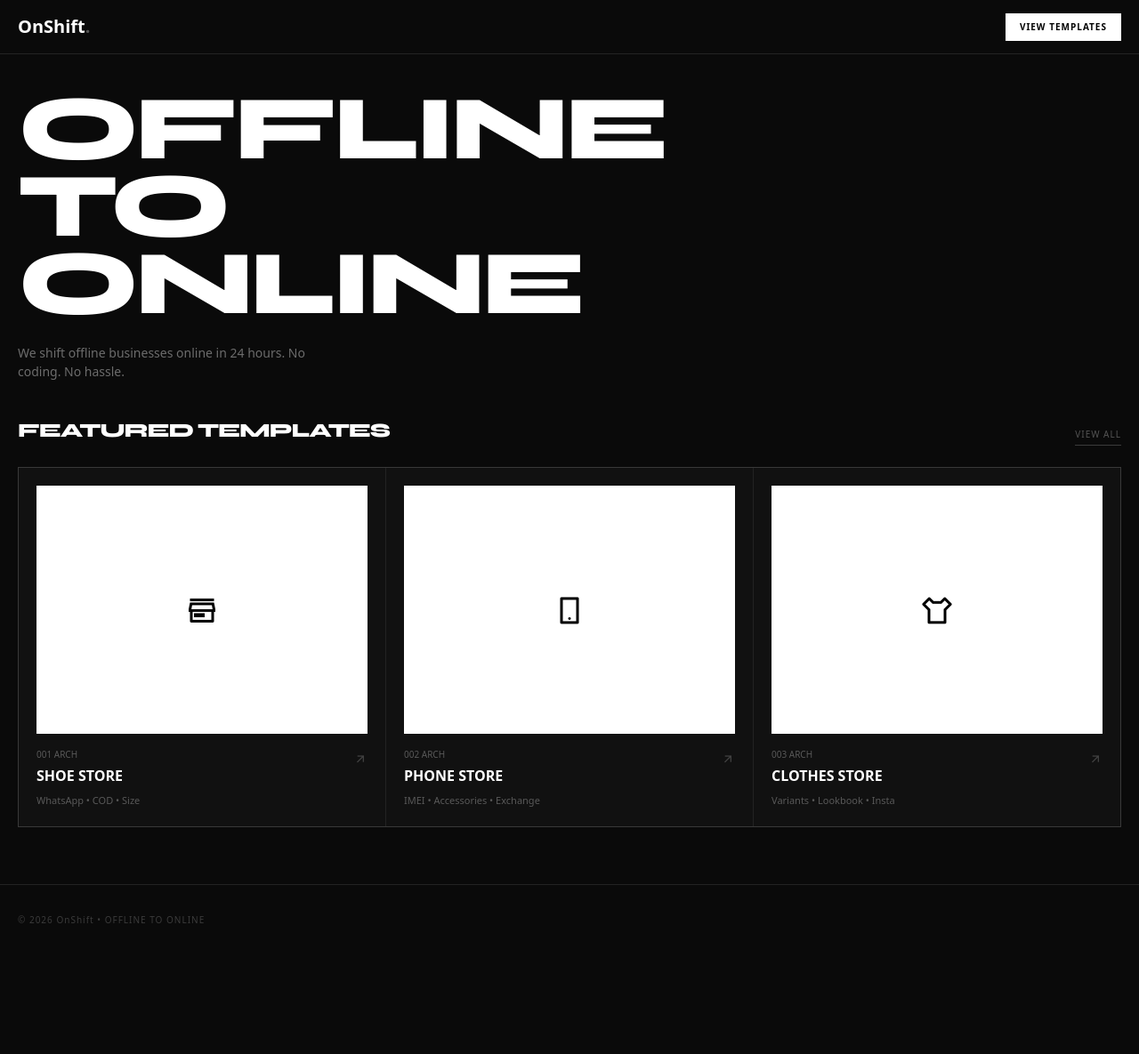
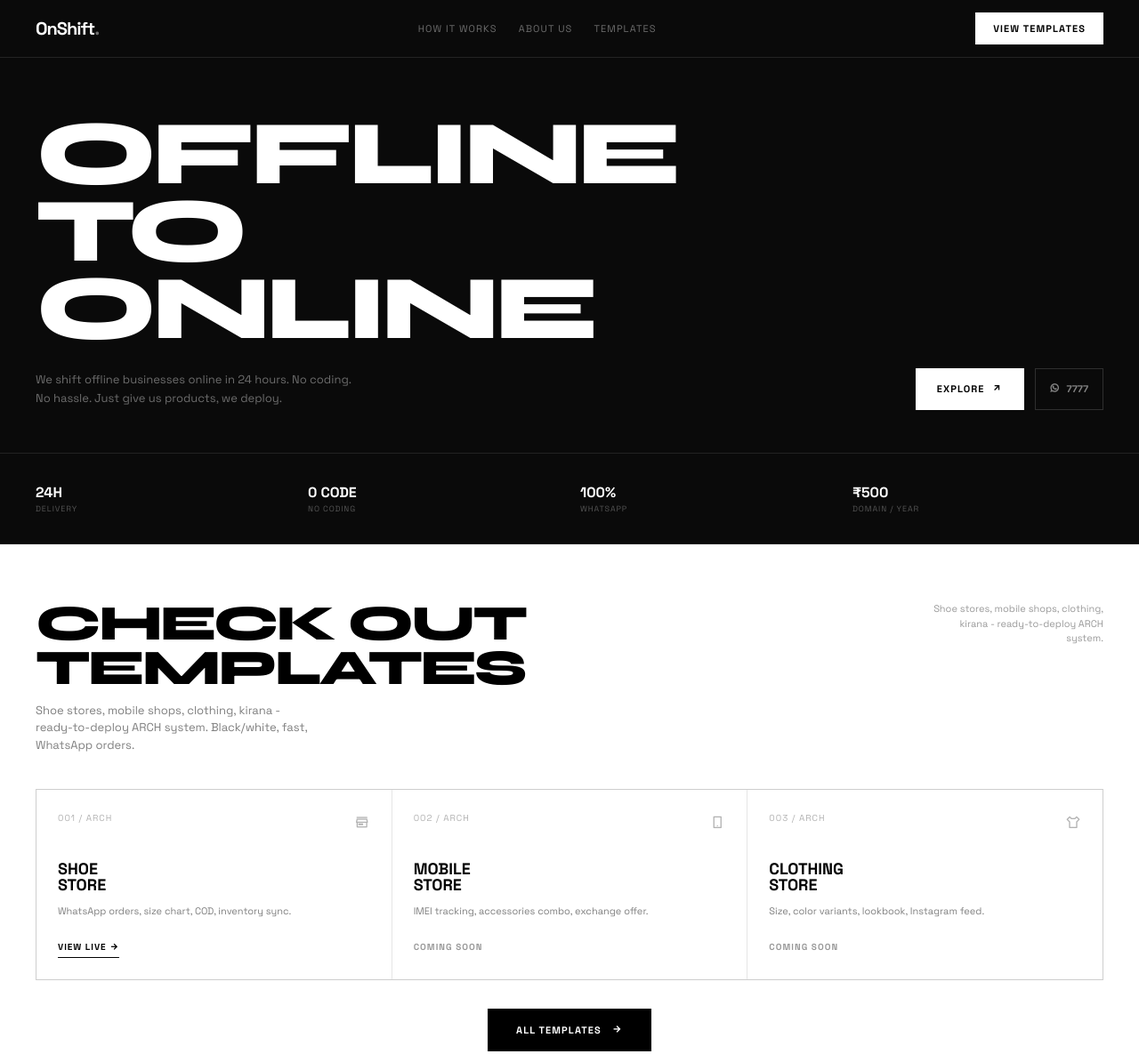
Before and after one commit to blac16313-source/OnShift, a plain HTML site: page index.html in a window 1280 px wide. Shown: the top 1185 px of the page at 89% size. Before the commit the page ends 1074 px from the top, so only its background shows below. Drawn offline with nearby package versions, Linux system fonts and the light colour scheme.

Commit message:
Update index.html

```diff
--- a/index.html
+++ b/index.html
@@ -10,57 +10,75 @@
 @import url('https://fonts.googleapis.com/css2?family=Syne:wght@800&family=Space+Grotesk:wght@400;700&display=swap');
 h1,h2{font-family:'Syne',sans-serif}
 *{box-sizing:border-box}
-html,body{overflow-x:hidden;width:100%;margin:0}
+html,body{width:100%;margin:0;overflow-x:hidden}
+body{font-family:'Space Grotesk',sans-serif;background:#0a0a0a;color:white}
 </style>
 </head>
-<body class="bg-[#0a0a0a] text-white">
+<body>
 
 <header class="sticky top-0 z-50 bg-[#0a0a0a] border-b border-white/10">
-<div class="max-w-[1400px] mx-auto px-5 h-[60px] flex items-center justify-between">
-<a href="index.html" class="font-black text-[20px]">OnShift<span class="text-white/30">.</span></a>
-<a href="templates.html" class="bg-white text-black px-4 py-2 text-[10px] font-bold tracking-widest">VIEW TEMPLATES</a>
+<div class="max-w-[1400px] mx-auto px-5 md:px-10 h-[64px] flex items-center justify-between">
+<a class="font-black text-[20px] tracking-tighter">OnShift<span class="text-white/40">.</span></a>
+<div class="hidden md:flex gap-6 text-[11px] tracking-widest text-white/40">
+<a href="#how">HOW IT WORKS</a><a href="#about">ABOUT US</a><a href="templates.html">TEMPLATES</a>
+</div>
+<a href="templates.html" class="bg-white text-black px-5 py-2.5 text-[11px] font-bold tracking-widest">VIEW TEMPLATES</a>
 </div>
 </header>
 
-<!-- HERO - FIXED E BUG -->
-<section class="max-w-[1400px] mx-auto px-5 pt-10 pb-10">
-<!-- OFFLINE fixed to one line -->
-<h1 class="font-black leading-[0.85] tracking-[-0.04em] text-[15vw] md:text-[8vw] whitespace-nowrap">
-OFFLINE
+<!-- HERO FIXED - E won't fall -->
+<section class="max-w-[1400px] mx-auto px-5 md:px-10 pt-8 md:pt-16 pb-12">
+<h1 class="font-black leading-[0.85] tracking-[-0.05em] text-[12.5vw] md:text-[8vw] break-words">
+OFFLINE<br>TO<br>ONLINE
 </h1>
-<h1 class="font-black leading-[0.85] tracking-[-0.04em] text-[15vw] md:text-[8vw]">TO<br>ONLINE</h1>
-<p class="mt-6 text-white/40 text-[14px] max-w-[360px]">We shift offline businesses online in 24 hours. No coding. No hassle.</p>
-</section>
-
-<!-- FEATURED TEMPLATES - Like your 2nd image -->
-<section class="max-w-[1400px] mx-auto px-5 pb-16">
-<div class="flex justify-between items-end mb-6">
-<h2 class="text-[22px] font-black tracking-tighter">FEATURED TEMPLATES</h2>
-<a href="templates.html" class="text-[10px] tracking-widest text-white/30 border-b border-white/20 pb-1">VIEW ALL</a>
+<div class="mt-6 flex flex-col md:flex-row gap-4 md:items-center justify-between">
+<p class="text-white/40 text-[13px] max-w-[360px] leading-relaxed">We shift offline businesses online in 24 hours. No coding. No hassle. Just give us products, we deploy.</p>
+<div class="flex gap-3">
+<a href="templates.html" class="bg-white text-black px-6 py-3.5 text-[11px] font-bold tracking-widest flex items-center gap-2">EXPLORE <i class="ri-arrow-right-up-line"></i></a>
+<div class="border border-white/15 px-4 py-3.5 text-[11px] font-bold text-white/50 flex items-center gap-2"><i class="ri-whatsapp-line"></i> 7777</div>
 </div>
-
-<div class="grid grid-cols-1 md:grid-cols-3 gap-[1px] bg-white/10 border border-white/10">
-<!-- SHOE -->
-<a href="templates.html?filter=shoe" class="bg-[#111] p-5 group">
-<div class="bg-white aspect-[4/3] flex items-center justify-center text-black"><i class="ri-store-3-line text-4xl"></i></div>
-<div class="mt-4 flex justify-between"><div><p class="text-[10px] text-white/30">001 ARCH</p><p class="font-bold mt-1">SHOE STORE</p></div><i class="ri-arrow-right-up-line text-white/20 group-hover:text-white"></i></div>
-<p class="mt-2 text-[11px] text-white/30">WhatsApp • COD • Size</p>
-</a>
-<!-- PHONE -->
-<a href="templates.html?filter=phone" class="bg-[#111] p-5 group">
-<div class="bg-white aspect-[4/3] flex items-center justify-center text-black"><i class="ri-smartphone-line text-4xl"></i></div>
-<div class="mt-4 flex justify-between"><div><p class="text-[10px] text-white/30">002 ARCH</p><p class="font-bold mt-1">PHONE STORE</p></div><i class="ri-arrow-right-up-line text-white/20 group-hover:text-white"></i></div>
-<p class="mt-2 text-[11px] text-white/30">IMEI • Accessories • Exchange</p>
-</a>
-<!-- CLOTHES -->
-<a href="templates.html?filter=clothes" class="bg-[#111] p-5 group">
-<div class="bg-white aspect-[4/3] flex items-center justify-center text-black"><i class="ri-t-shirt-line text-4xl"></i></div>
-<div class="mt-4 flex justify-between"><div><p class="text-[10px] text-white/30">003 ARCH</p><p class="font-bold mt-1">CLOTHES STORE</p></div><i class="ri-arrow-right-up-line text-white/20 group-hover:text-white"></i></div>
-<p class="mt-2 text-[11px] text-white/30">Variants • Lookbook • Insta</p>
-</a>
 </div>
 </section>
 
-<footer class="border-t border-white/10 px-5 py-8 text-[10px] text-white/20 tracking-widest">© 2026 OnShift • OFFLINE TO ONLINE</footer>
+<!-- STATS -->
+<section class="border-y border-white/10 max-w-[1400px] mx-auto px-5 md:px-10 py-8 grid grid-cols-2 md:grid-cols-4 gap-6">
+<div><p class="font-black">24H</p><p class="text-[9px] tracking-widest text-white/30">DELIVERY</p></div>
+<div><p class="font-black">0 CODE</p><p class="text-[9px] tracking-widest text-white/30">NO CODING</p></div>
+<div><p class="font-black">100%</p><p class="text-[9px] tracking-widest text-white/30">WHATSAPP</p></div>
+<div><p class="font-black">₹500</p><p class="text-[9px] tracking-widest text-white/30">DOMAIN / YEAR</p></div>
+</section>
+
+<!-- CHECK OUT TEMPLATES - CLICKABLE NOW -->
+<section class="bg-white text-black py-12 md:py-16">
+<div class="max-w-[1400px] mx-auto px-5 md:px-10">
+<div class="flex flex-col md:flex-row justify-between gap-6">
+<div><h2 class="text-[32px] md:text-[56px] font-black leading-[0.9] tracking-tighter">CHECK OUT<br>TEMPLATES</h2>
+<p class="mt-3 text-black/50 text-[13px] max-w-[320px]">Shoe stores, mobile shops, clothing, kirana - ready-to-deploy ARCH system. Black/white, fast, WhatsApp orders.</p></div>
+<div class="md:text-right hidden md:block"><p class="text-[11px] text-black/40 max-w-[200px]">Shoe stores, mobile shops, clothing, kirana - ready-to-deploy ARCH system.</p></div>
+</div>
+
+<div class="mt-10 grid md:grid-cols-3 gap-[1px] bg-black/10 border border-black/10">
+<a href="template-view.html?id=shoe" class="bg-white p-6 group hover:bg-black hover:text-white transition"><div class="flex justify-between text-[10px] tracking-widest text-black/30 group-hover:text-white/30"><span>001 / ARCH</span><i class="ri-store-3-line text-[16px]"></i></div><h3 class="mt-8 font-black text-[18px] leading-none">SHOE<br>STORE</h3><p class="mt-3 text-[11px] text-black/50 group-hover:text-white/50">WhatsApp orders, size chart, COD, inventory sync.</p><p class="mt-6 text-[10px] font-bold tracking-widest border-b border-black inline-block pb-1 group-hover:border-white">VIEW LIVE <i class="ri-arrow-right-line"></i></p></a>
+
+<a href="template-view.html?id=phone" class="bg-white p-6 group hover:bg-black hover:text-white transition"><div class="flex justify-between text-[10px] tracking-widest text-black/30 group-hover:text-white/30"><span>002 / ARCH</span><i class="ri-smartphone-line text-[16px]"></i></div><h3 class="mt-8 font-black text-[18px] leading-none">MOBILE<br>STORE</h3><p class="mt-3 text-[11px] text-black/50 group-hover:text-white/50">IMEI tracking, accessories combo, exchange offer.</p><p class="mt-6 text-[10px] font-bold tracking-widest opacity-40">COMING SOON</p></a>
+
+<a href="template-view.html?id=clothes" class="bg-white p-6 group hover:bg-black hover:text-white transition"><div class="flex justify-between text-[10px] tracking-widest text-black/30 group-hover:text-white/30"><span>003 / ARCH</span><i class="ri-t-shirt-line text-[16px]"></i></div><h3 class="mt-8 font-black text-[18px] leading-none">CLOTHING<br>STORE</h3><p class="mt-3 text-[11px] text-black/50 group-hover:text-white/50">Size, color variants, lookbook, Instagram feed.</p><p class="mt-6 text-[10px] font-bold tracking-widest opacity-40">COMING SOON</p></a>
+</div>
+
+<div class="mt-8 flex justify-center"><a href="templates.html" class="bg-black text-white px-8 h-[48px] flex items-center gap-3 text-[11px] font-bold tracking-widest">ALL TEMPLATES <i class="ri-arrow-right-line"></i></a></div>
+</div>
+</section>
+
+<section id="how" class="max-w-[1400px] mx-auto px-5 md:px-10 py-16 grid md:grid-cols-3 gap-10 border-t border-white/10">
+<div><div class="w-10 h-10 border border-white/10 flex items-center justify-center"><i class="ri-image-add-line"></i></div><p class="mt-6 text-[10px] text-white/30">STEP 01</p><p class="font-bold mt-1">You send products</p><p class="text-[12px] text-white/40 mt-2">Photos, prices, WhatsApp number. We handle rest.</p></div>
+<div><div class="w-10 h-10 border border-white/10 flex items-center justify-center"><i class="ri-quill-pen-line"></i></div><p class="mt-6 text-[10px] text-white/30">STEP 02</p><p class="font-bold mt-1">We build ARCH</p><p class="text-[12px] text-white/40 mt-2">Black/white store, payments, WhatsApp orders in 24h.</p></div>
+<div><div class="w-10 h-10 bg-white text-black flex items-center justify-center"><i class="ri-rocket-line"></i></div><p class="mt-6 text-[10px] text-white/30">STEP 03</p><p class="font-bold mt-1">You go live</p><p class="text-[12px] text-white/40 mt-2">Domain + hosting at ₹500/year. You sell online.</p></div>
+</section>
+
+<section id="about" class="border-t border-white/10 max-w-[1400px] mx-auto px-5 md:px-10 py-16">
+<h2 class="text-[36px] font-black">BUILT FOR BHARAT</h2>
+<p class="mt-4 text-white/40 text-[13px] max-w-[400px]">OnShift was started because every offline shop in Vidisha, Bhopal, Indore has same problem - they want online but agencies charge 30k and give crap.</p>
+</section>
+
 </body>
 </html>
```
